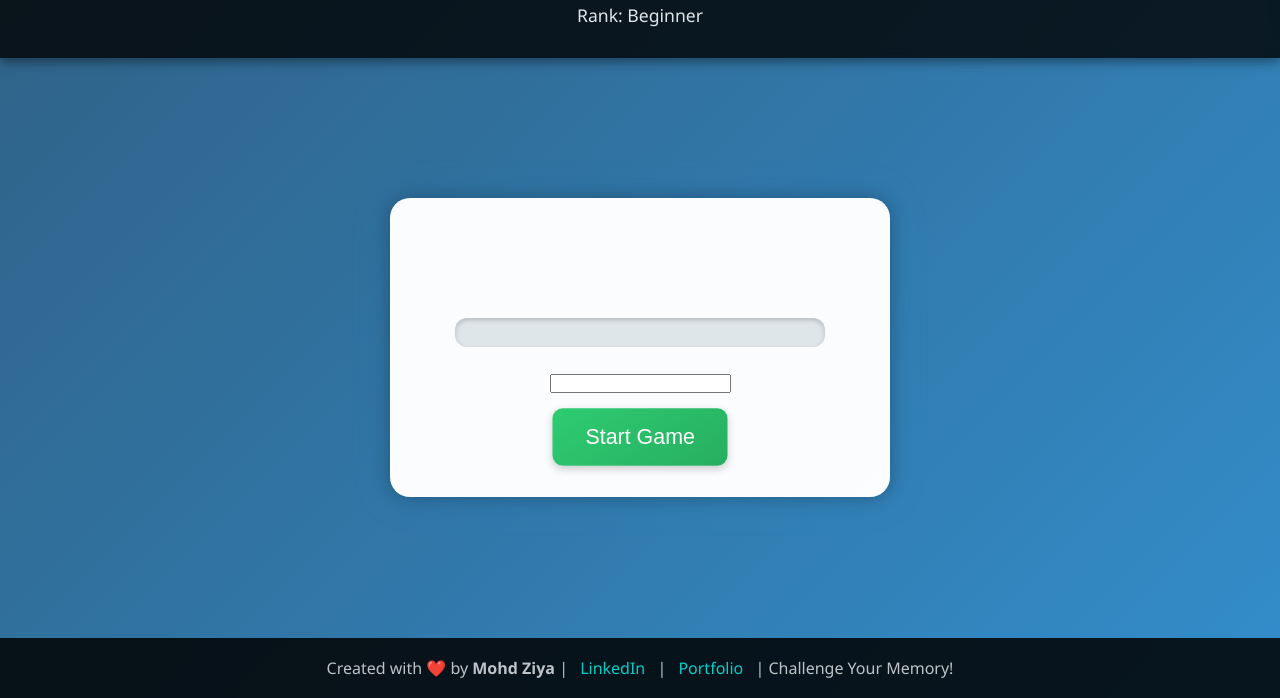
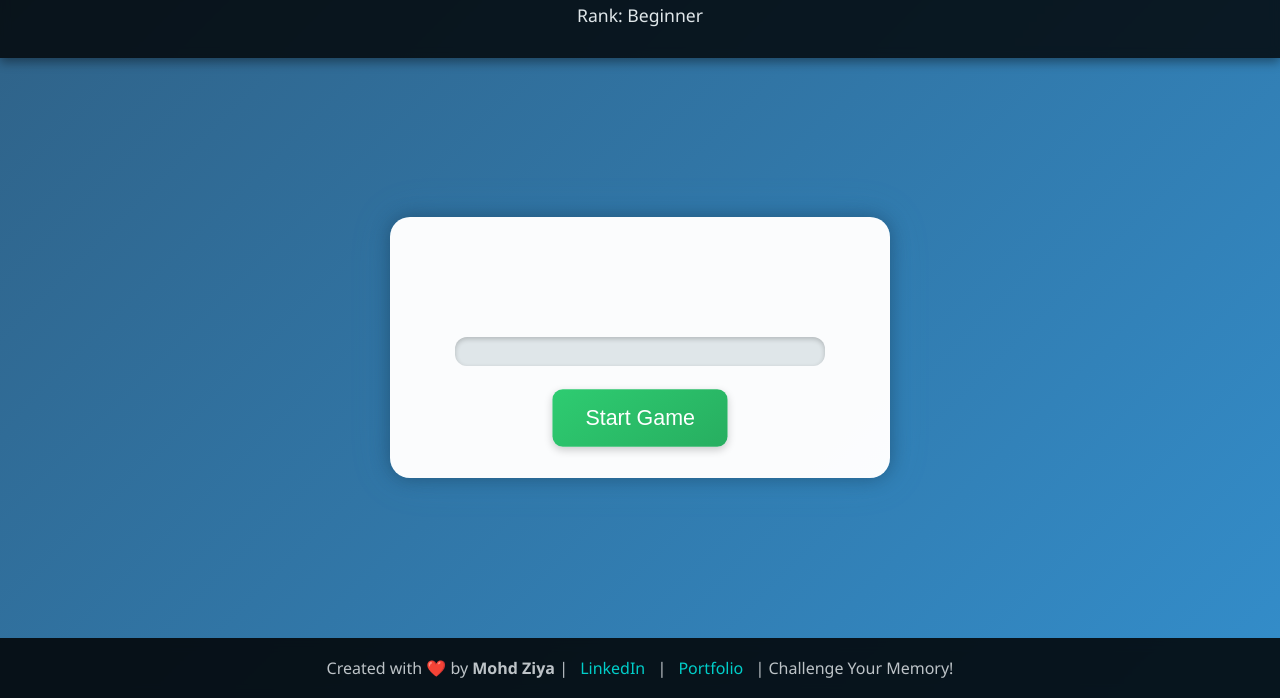
Before and after one commit to iamMohdZiya/number_memory, a plain HTML site: page index.html in a window 1280 px wide. Shown: the part 102-800 px from the top of the page. Drawn offline with Linux system fonts and the light colour scheme.

Commit message:
new game

```diff
--- a/index.html
+++ b/index.html
@@ -257,9 +257,7 @@
             <div id="timer-line-left"></div>
             <div id="timer-line-right"></div>
         </div>
-        <input id="custom-input" inputmode="none" readonly onclick="showCustomKeyboard()" />
-
-        <!-- <input type="text" id="input-field" placeholder="Enter the number" autocomplete="off" disabled> -->
+        <input type="text" id="input-field" placeholder="Enter the number" autocomplete="off" disabled>
         <div id="mistake"></div>
         <div id="keyboard">
             <button class="key" data-key="1">1</button>
```
